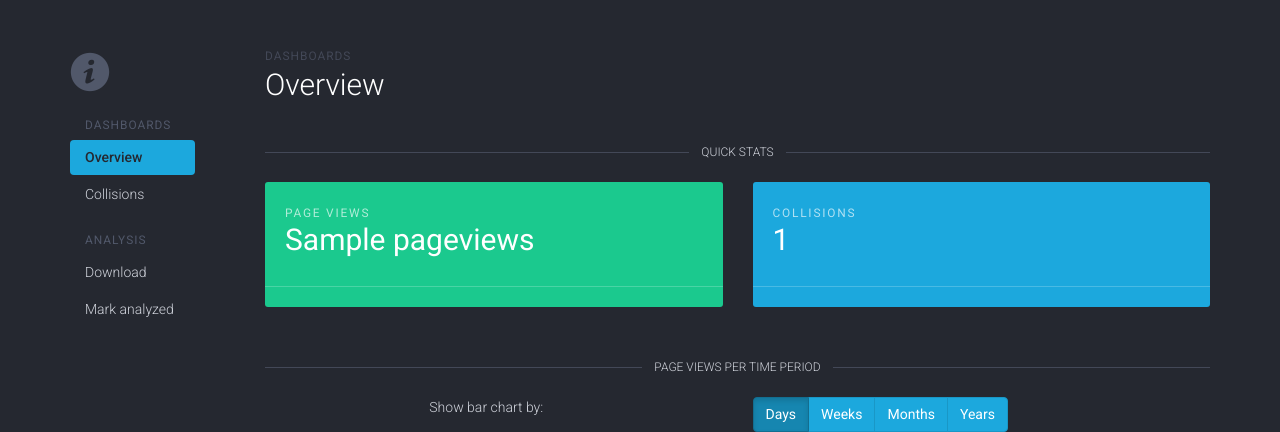
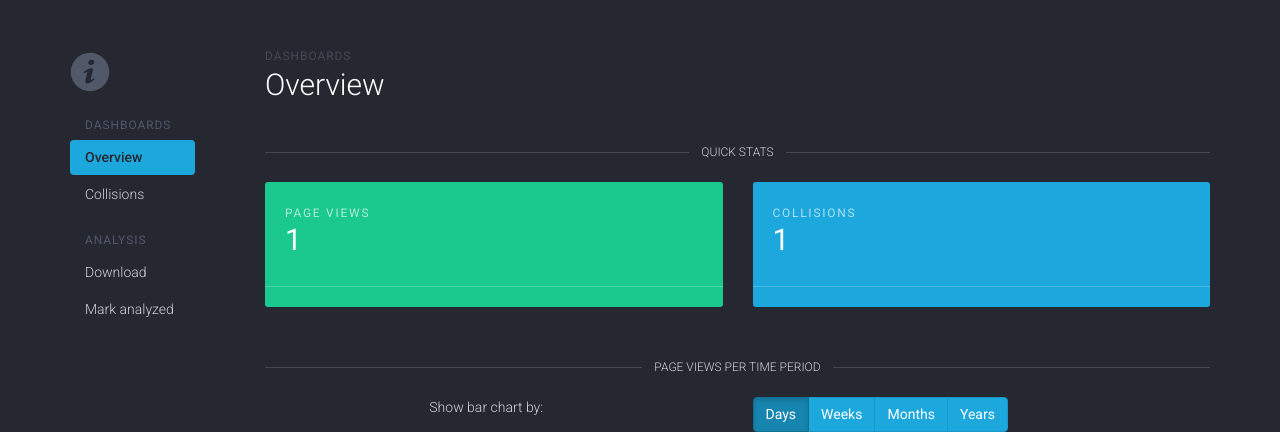
Before and after one commit to petercanmakit/IPIM_static, a Flask app: template IPIM/templates/admin/index.html in a window 1280 px wide. Shown: the top 432 px of the page. Run offline with Flask 2, Linux system fonts and the light colour scheme; the template is opened without the code that fills it: most values are stand-ins (such as "Sample title", 1, 10 or a date in 2020); parts of the project's set-up code (start-up, migrations or seed data) failed here and were passed over; some libraries are stand-ins or nearby versions.

Commit message:
pageviews ok tool in ga.py

```diff
--- a/IPIM/templates/admin/index.html
+++ b/IPIM/templates/admin/index.html
@@ -99,7 +99,7 @@
       <div class="p-a">
         <span class="statcard-desc">Page views</span>
         <h2 class="statcard-number">
-          {{ pageviews }}
+          {{ pv_total[1][0] }}
         </h2>
         <hr class="statcard-hr m-b-0">
       </div>
@@ -151,10 +151,10 @@
 <canvas id="yearsChartPv" height="100" style="display: none;"></canvas>
 
 <script type="text/javascript">
-    drawBarChart([15,2,35,45,1,4,0], "Page views per day", ["July 1", "July 2", "July 3", "July 4", "July 5", "July 6", "July 7"], "rgb(24, 179, 126)", 'daysChartPv');
-    drawBarChart([15,2,35,45,1,4,0,2], "Page views per week", ["1", "2", "3", "4", "5", "6", "7", "8"], "rgb(24, 179, 126)", 'weeksChartPv');
-    drawBarChart([2,35,45,1,4,2], "Page views per month", ["Jan", "Feb", "Mar", "Apr", "May", "Jun"], "rgb(24, 179, 126)", 'monthsChartPv');
-    drawBarChart([15], "Page views per year", ["2017"], "rgb(24, 179, 126)", 'yearsChartPv');
+    drawBarChart({{ pv_day[1]|safe }}, "Page views per day", {{ pv_day[0]|safe }}, "rgb(24, 179, 126)", 'daysChartPv');
+    drawBarChart({{ pv_week[1]|safe }}, "Page views per week", {{ pv_week[0]|safe }}, "rgb(24, 179, 126)", 'weeksChartPv');
+    drawBarChart({{ pv_month[1]|safe }}, "Page views per month", {{ pv_month[0]|safe }}, "rgb(24, 179, 126)", 'monthsChartPv');
+    drawBarChart({{ pv_year[1]|safe }}, "Page views per year", {{ pv_year[0]|safe }}, "rgb(24, 179, 126)", 'yearsChartPv');
 
 </script>
 
```
Also changed, not shown: IPIM/views/admin.py (+8 -5 lines), 1 other file.
